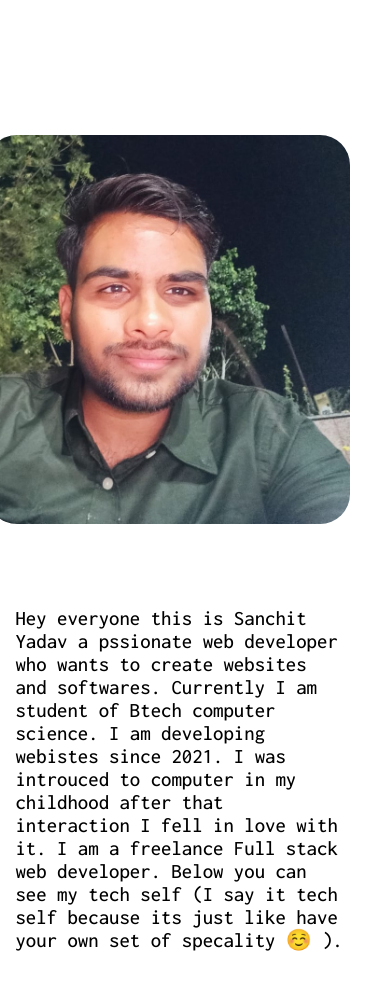
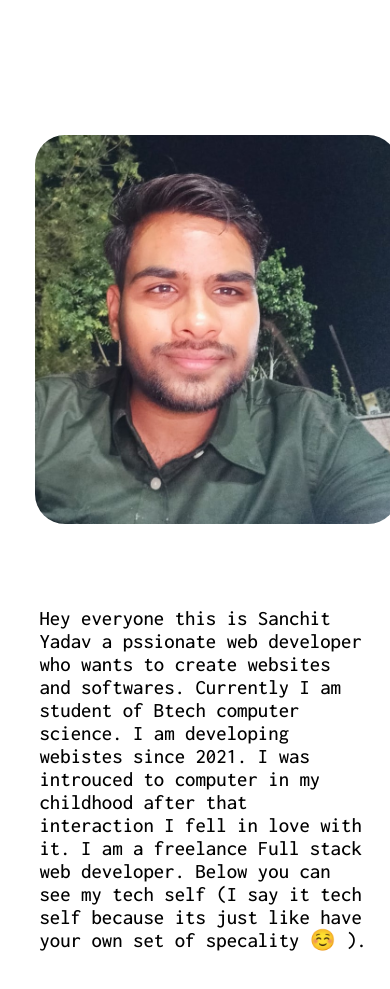
Before and after one commit to SanchitYadav2005/Portfolio-site, a React (Vite) app: page / in a window 390 px wide. Shown: the part 1220-2209 px from the top of the page. Built offline with nearby package versions, Linux system fonts and the light colour scheme.

Commit message:
fixed some margin stuff in responsive designing

```diff
--- a/src/styles/github.css
+++ b/src/styles/github.css
@@ -17,6 +17,6 @@ h3{
         margin-left: 2%;
     }
     h3{
-        margin-left: 18%;
+        margin-left: 20%;
     }
 }
--- a/src/styles/header.css
+++ b/src/styles/header.css
@@ -99,10 +99,10 @@
   display: flex;
   width: 90%;
   align-items: center;
+  margin-left: 1.5em;
 }
 .intro-img {
   width: 500%;
-  margin-right: 3em;
   border-radius: 30px;
   cursor: pointer;
 }
```
